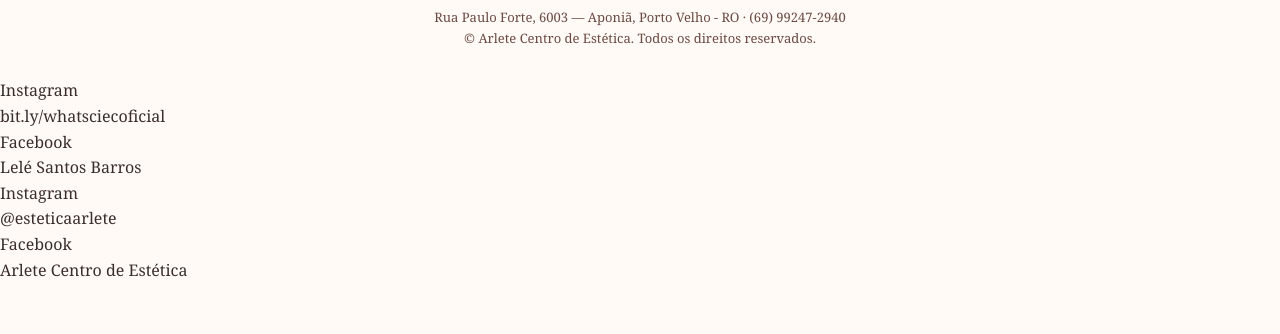
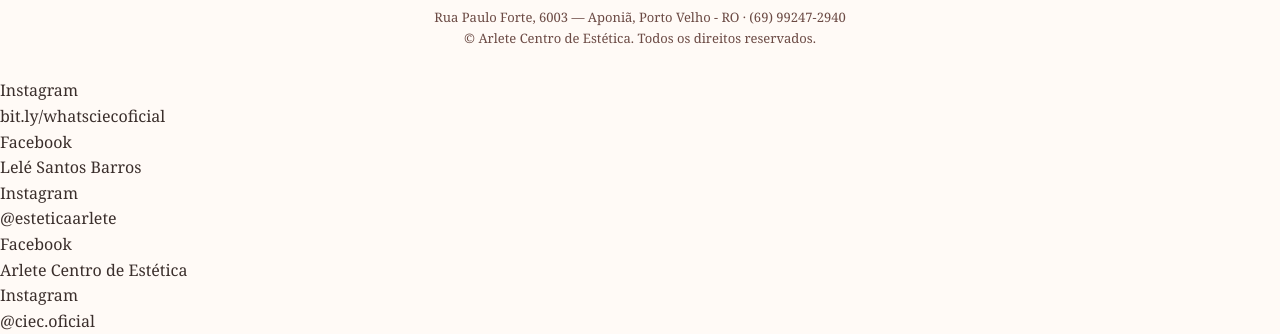
Before and after one commit to carlosrobertoal-glitch/site-estetica, a plain HTML site: page index.html in a window 1280 px wide. Shown: the part 4589-4923 px from the top of the page. Before the commit the page ends 4872 px from the top, so only its background shows below. Drawn offline with Linux system fonts and the light colour scheme.

Commit message:
Update index.html

```diff
--- a/index.html
+++ b/index.html
@@ -347,3 +347,9 @@
   <div class="label">Facebook</div>
   <div class="valor"><a href="https://www.facebook.com/esteticaarlete" target="_blank">Arlete Centro de Estética</a></div>
 </div>
+<div class="item">
+  <div class="label">Instagram</div>
+  <div class="valor">
+    <a href="https://www.instagram.com/ciec.oficial" target="_blank">@ciec.oficial</a>
+  </div>
+</div>
```
